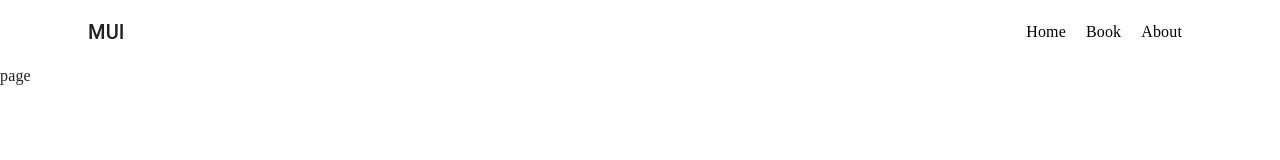
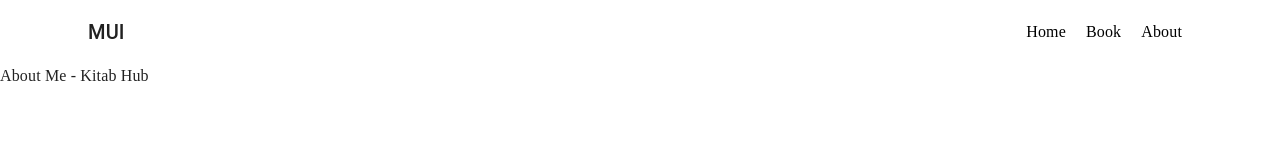
Before and after one commit to ShlokShrestha/Kitab-hub, a Next.js app: page /about in a window 1280 px wide. Shown: the top 160 px of the page. Built offline with nearby package versions, Linux system fonts and the light colour scheme.

Commit message:
feat: added about us page

```diff
--- a/src/app/about/page.js
+++ b/src/app/about/page.js
@@ -1,9 +1,5 @@
+const page = () => {
+  return <div>About Me - Kitab Hub</div>;
+};
 
-
-const page = () => {
-  return (
-    <div>page</div>
-  )
-}
-
-export default page
+export default page;
```
